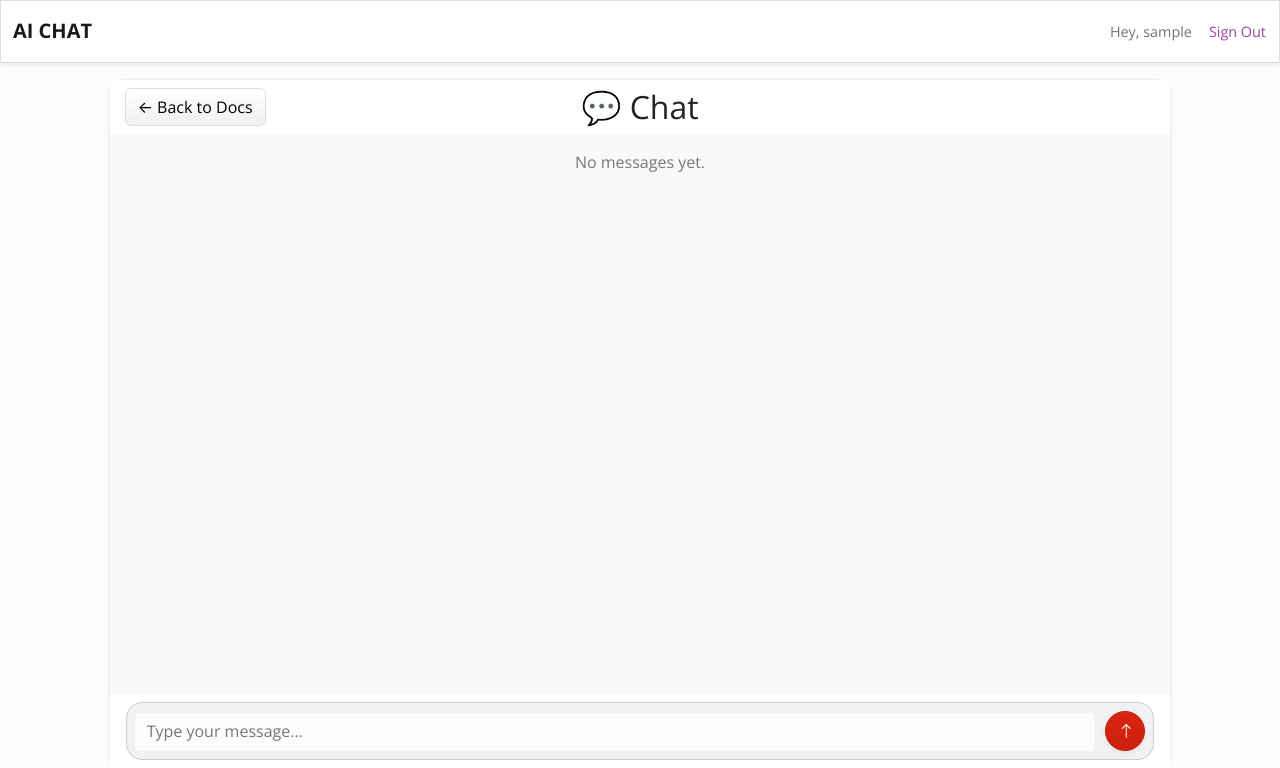
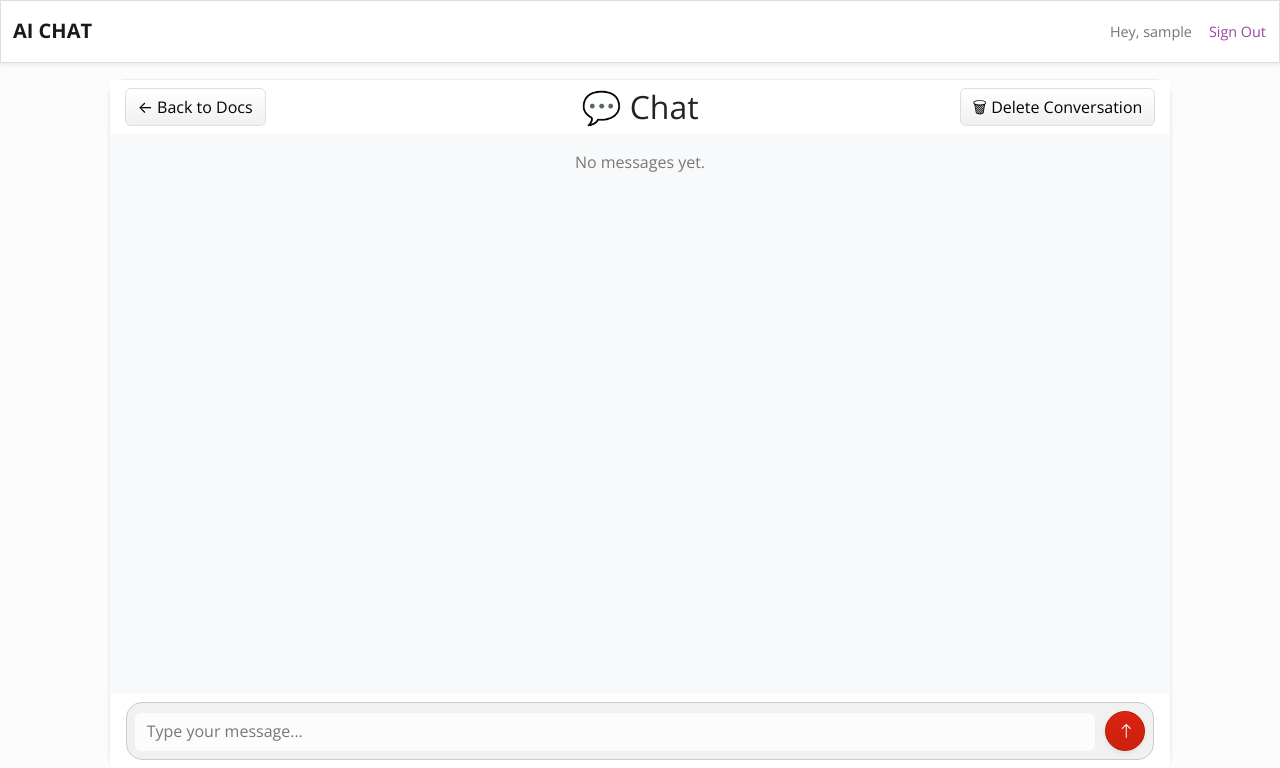
Before and after one commit to Duks31/django_rag, a Django app: page /chat/chat/ in a window 1280 px wide. Shown: the top 768 px of the page. Run offline with Django 5.2, Linux system fonts and the light colour scheme; the visitor is signed in with stand-in values (Sample User, id 1); data comes from the database, SQL or seed files in the repository; data that the repository does not hold is empty; some libraries are stand-ins or nearby versions.

Commit message:
added delete button

```diff
--- a/rest_rag/chat/templates/chat/chat.html
+++ b/rest_rag/chat/templates/chat/chat.html
@@ -13,6 +13,21 @@
         >
           ← Back to Docs
         </a>
+        <form
+          action="{% url 'chat:delete_conversation' conversation.id %}"
+          method="post"
+          class="position-absolute"
+          style="right: 15px; top: 50%; transform: translateY(-50%)"
+        >
+          {% csrf_token %}
+          <button
+            type="submit"
+            class="btn btn-secondary"
+            onclick="return confirm('Are you sure you want to delete this chat?');"
+          >
+            🗑 Delete Conversation
+          </button>
+        </form>
       </div>
       <div
         id="chat-messages"
--- a/rest_rag/chat/urls.py
+++ b/rest_rag/chat/urls.py
@@ -1,8 +1,13 @@
 from django.urls import path
-from .views import ChatView
+from .views import ChatView, ConversationDeleteView
 
 app_name = "chat"
 
 urlpatterns = [
-    path("chat/", ChatView.as_view(), name = "chat"),
+    path("chat/", ChatView.as_view(), name="chat"),
+    path(
+        "conversation/<int:pk>/delete/",
+        ConversationDeleteView.as_view(),
+        name="delete_conversation",
+    ),
 ]
--- a/rest_rag/chat/views.py
+++ b/rest_rag/chat/views.py
@@ -2,15 +2,16 @@ import os
 from dotenv import load_dotenv
 
 from django.shortcuts import render, redirect
-from django.contrib.auth.mixins import LoginRequiredMixin
+from django.contrib.auth.mixins import LoginRequiredMixin, UserPassesTestMixin
 from django.views import View
 from .models import Conversation, Message
-from django.urls import reverse
+from django.urls import reverse, reverse_lazy
 from documents.models import Documents
 from django.contrib import messages
 from rag.rag_utils import embed_query, get_chroma_client, get_chroma_vectorstore
 from groq import Groq
 from django.http import StreamingHttpResponse, JsonResponse
+from django.views.generic import DeleteView
 import json
 import markdown
 
@@ -29,7 +30,11 @@ class ChatView(LoginRequiredMixin, View):
         return render(
             request,
             "chat/chat.html",
-            {"messages": messages, "username": request.user.username},
+            {
+                "messages": messages,
+                "username": request.user.username,
+                "conversation": conversation,
+            },
         )
 
     def post(self, request):
@@ -49,7 +54,7 @@ class ChatView(LoginRequiredMixin, View):
 
             context_text = "\n\n".join(context_docs)
             prompt = f"""
-            You are an AI assistant. Use the following context to answer the question. \n\n Context: \n{context_text}\n\n User: {content}\n AI: """
+            "You are an AI assistant. The user has uploaded a document and wants to have a conversation about its contents. Answer the user's questions using the information from the uploaded document.  \n\n Context: \n{context_text}\n\n User: {content}\n AI: """
 
             if request.headers.get("X-Requested-With") == "XMLHttpRequest":
                 return StreamingHttpResponse(
@@ -63,12 +68,20 @@ class ChatView(LoginRequiredMixin, View):
                 conversation=conversation,
                 sender="ai",
                 content=markdown.markdown(
-                    response,
-                    extensions=["extra", "nl2br", "sane_lists"]
+                    response, extensions=["extra", "nl2br", "sane_lists"]
                 ),
             )
 
         return redirect(reverse("chat:chat"))
+
+
+class ConversationDeleteView(LoginRequiredMixin, UserPassesTestMixin, DeleteView):
+    model = Conversation
+    success_url = reverse_lazy("chat:chat")
+
+    def test_func(self):
+        conversation = self.get_object()
+        return conversation.user == self.request.user
 
 
 def call_groq(prompt):
@@ -104,9 +117,9 @@ def streaming_groq_response(prompt, conversation):
             yield f"data: {json.dumps({'chunk': delta.content})}\n\n"
 
     Message.objects.create(
-        conversation = conversation,
-        sender = "ai",
-        content = full_response,
+        conversation=conversation,
+        sender="ai",
+        content=full_response,
     )
 
     yield f"data: {json.dumps({'done': True})}\n\n"
```
